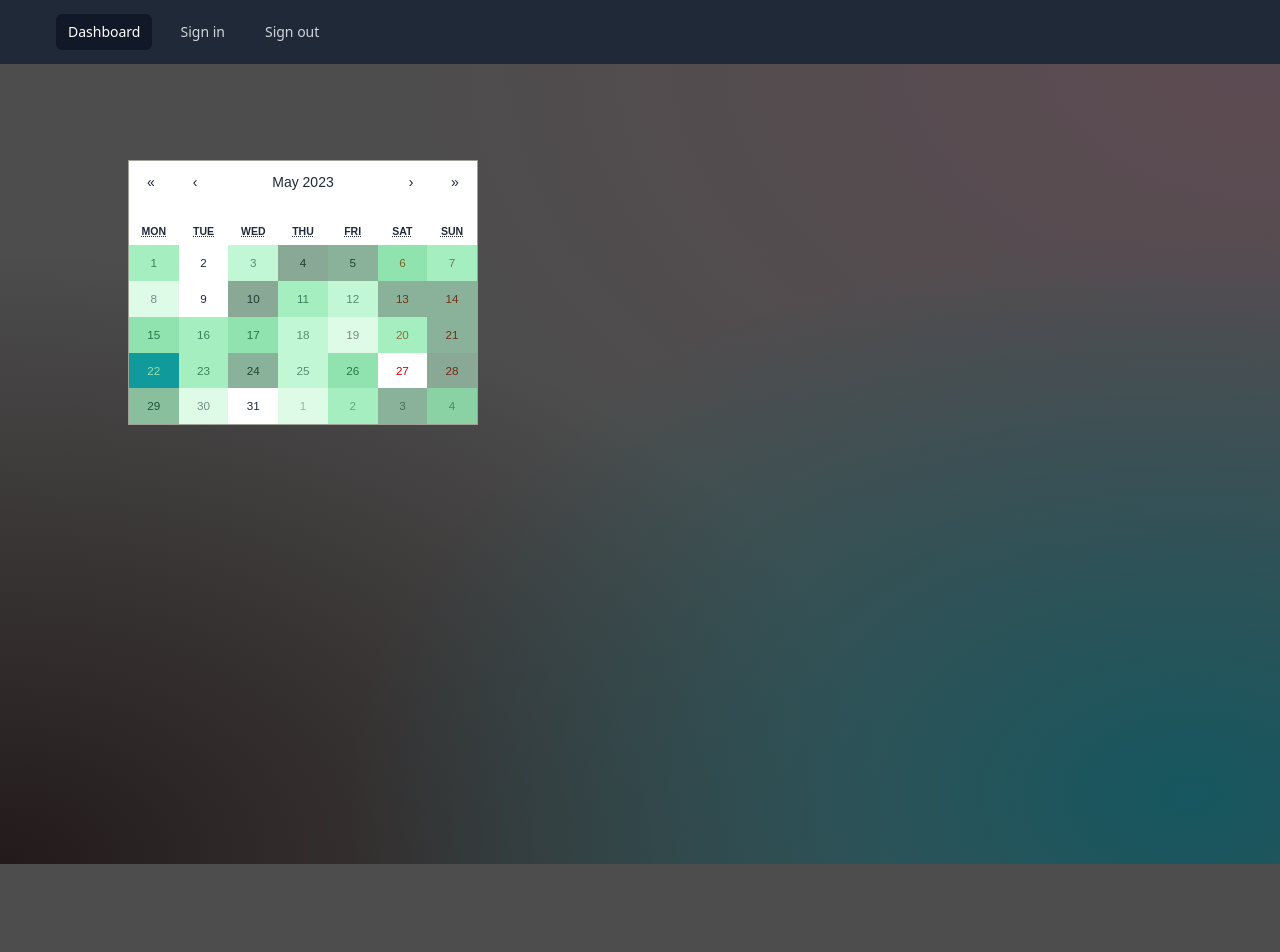
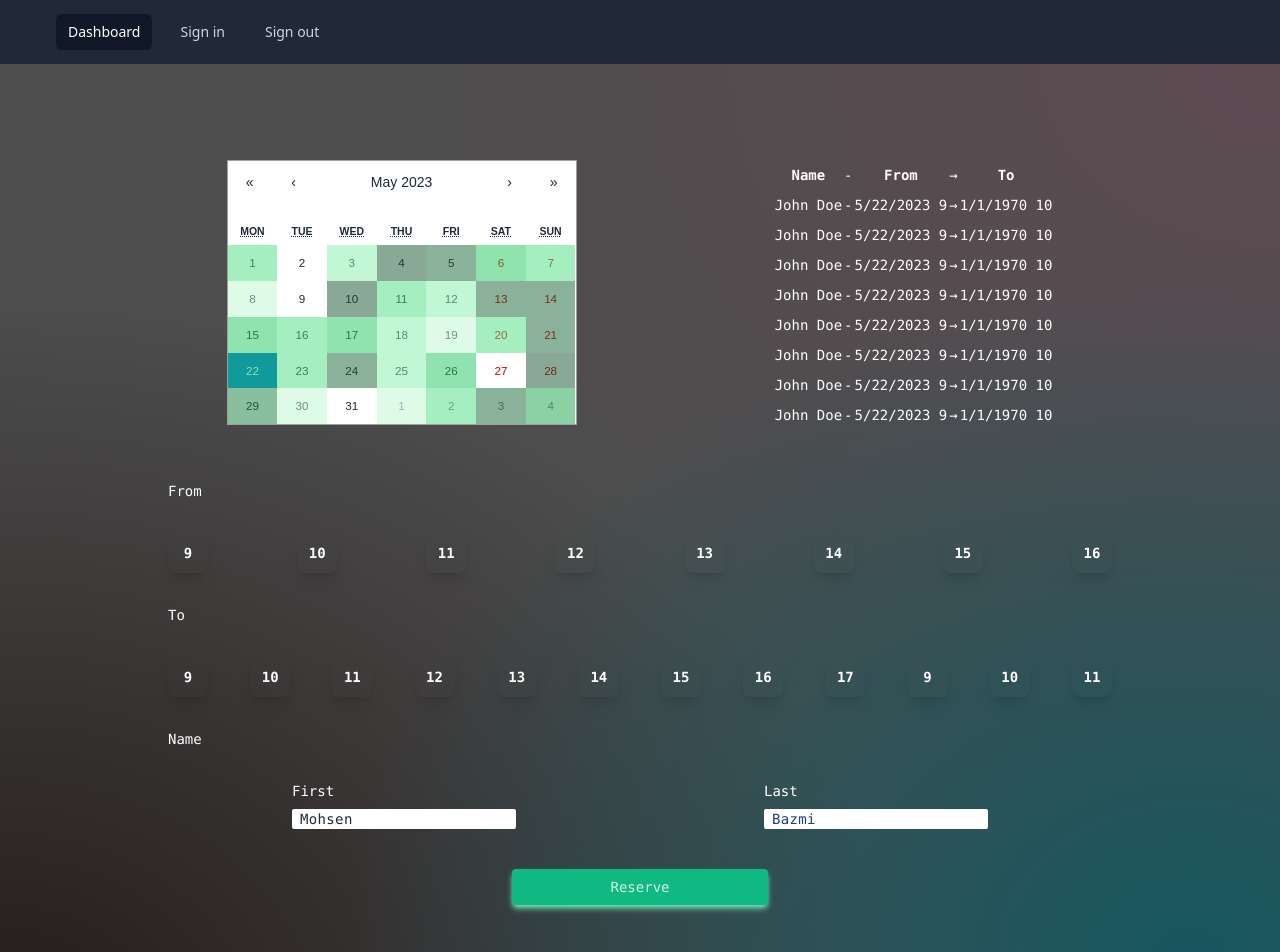
Before and after one commit to Mohsen-Bazmi/react-next, a Next.js app: page / in a window 1280 px wide. Shown: the top 952 px of the page. Before the commit the page ends 864 px from the top, so only its background shows below. Built offline with nearby package versions, Linux system fonts and the light colour scheme.

Commit message:
style(ui): design the forms and style the ui

```diff
--- a/app/globals.css
+++ b/app/globals.css
@@ -11,6 +11,6 @@ body {
   color: white;
 }
 
-input {
+input[type=text] {
   color: black;
 }
--- a/app/page.tsx
+++ b/app/page.tsx
@@ -1,17 +1,18 @@
+import { ReservationForm } from "@/components/ReservationForm";
 import { ReservationReport } from "@/components/ReservationReport";
 
 
 export default function Home() {
   return (
     <main className="flex min-h-screen flex-col items-center justify-between p-24">
-      <div className="z-10 w-full max-w-5xl items-center justify-between font-mono text-sm lg:flex">
+      <div className="z-10 w-full max-w-5xl items-center justify-between font-mono text-sm">
         {/* calendar for the current month:
               The number of that dayʼs reservation when we hover
               over it. Also for each day, it should show a different shade of green
                         (higher when there are more reservations) */}
 
         <ReservationReport />
-
+        <ReservationForm />
         {/* current date reservations:
               Once the user clicks on the date he can see what users are and for how long
                       they are using the car that day. (if any)
--- a/components/DateCell.tsx
+++ b/components/DateCell.tsx
@@ -2,7 +2,7 @@ import { NumberOfHoursPerDay } from "@/domain/types";
 
 export const DateCell = ({ count }: { count: NumberOfHoursPerDay }) =>
     <div data-tooltip-id="reserved-hours-for-day"
-        data-tooltip-content={count.toString()}
+        data-tooltip-content={count.toString()+" Reservations"}
         className={classNamesFor(count) + " absolute top-0 left-0 w-full h-full bg-opacity-50"}>
     </div>
 
--- a/components/HourButton.tsx
+++ b/components/HourButton.tsx
@@ -1,6 +1,6 @@
-import { BusinessHour } from "@/domain/types";
+import { BusinessHour, CloseOfBusinessHour } from "@/domain/types";
 
-export type HourProps = { hour: BusinessHour, isFree: Boolean };
+export type HourProps = { hour: number, isFree: Boolean };
 export const Hour = ({ hour, isFree }: HourProps) => {
     let classes = "border-white disabled hover:border-2 w-10 h-10 rounded-lg flex items-center justify-center shadow-lg";
     if (!isFree) {
--- a/components/HourPicker.tsx
+++ b/components/HourPicker.tsx
@@ -1,11 +1,14 @@
-import { BusinessHours } from "@/domain/types"
+import { BusinessHour, CloseOfBusinessHour } from "@/domain/types"
 import { Hour } from "./HourButton"
 
-export const HourPicker = () => {
+export const HourPicker = ({ label, options }: { label: string, options: readonly number[] }) => {
     return <>
-        <label>At</label>
-        <div className='flex flex-row font-mono text-white text-sm font-bold leading-6'>
-            {BusinessHours.map(hour => <Hour key={hour} hour={hour} isFree={false} />)}
+        <label>{label}</label>
+        <div className='flex justify-between flex-row font-mono text-white text-sm font-bold leading-6'>
+            {options.map(hour =>
+                <Hour key={hour}
+                    hour={hour}
+                    isFree={true} />)}
         </div>
     </>
 }
--- a/components/ReservationForm.tsx
+++ b/components/ReservationForm.tsx
@@ -1,6 +1,8 @@
 'use client'
 
 import { useForm } from "react-hook-form"
+import { HourPicker } from "./HourPicker";
+import { BusinessHours, CloseOfBusiessHour } from "@/domain/types";
 
 export const ReservationForm = () => {
 
@@ -11,7 +13,7 @@ export const ReservationForm = () => {
         }
     });
 
-    console.log(errors); //=> on change
+    // console.log(errors); //=> on change
 
 
     const onSubmit = (data: any) => {
@@ -19,19 +21,28 @@ export const ReservationForm = () => {
     }
     return <form onSubmit={handleSubmit(onSubmit)} >
 
-        <div className="flex flex-col">
+        <div className="flex flex-col p-10">
 
-            <div className="flex">
-
-                <input {...register("firstName", {
+            <div className="flex justify-between flex-col space-y-8">
+                <HourPicker label="From" options={BusinessHours} />
+                <HourPicker label="To" options={[...BusinessHours, CloseOfBusiessHour, 9, 10, 11]} />
+                <label>Name</label>
+                <div className="flex flex-row justify-around flex-wrap">
+                    <div className="flex-col flex space-y-2">
+                        <label>First</label>
+                        <input className="text-gray-800 tracking-wide indent-2 rounded-sm w-56" {...register("firstName", {
                             required: "First Name is required",
                             minLength: {
                                 value: 4,
                                 message: "First Name must be no shorter than 4 characters."
                             }
                         })} placeholder="First Name" />
-                {errors.firstName?.message}
-                <input {...register("lastName", {
+                        <span> {errors.firstName?.message}</span>
+                    </div>
+                    <div className="flex flex-row justify-around flex-wrap">
+                        <div className="flex-col flex space-y-2">
+                            <label>Last</label>
+                            <input className="text-blue-900 tracking-wide indent-2 rounded-sm w-56" {...register("lastName", {
                                 required: "Last Name is required",
                                 // maxLength:{
 
@@ -41,8 +52,12 @@ export const ReservationForm = () => {
                                     message: "Last Name must be no shorter than 4 characters."
                                 }
                             })} placeholder="Last Name" />
-                <input type="submit" />
+                        <span> {errors.lastName?.message}</span>
 
+                        </div>
+                    </div>
+                </div>
+                <input className="self-center w-64 ignore-csspx-6 py-2 text-sm transition-colors duration-300 rounded shadow-md text-emerald-100 bg-emerald-500 hover:bg-emerald-600 shadow-emerald-300" type="submit" value="Reserve" />
             </div>
         </div>
     </form>
--- a/components/ReservationReport.tsx
+++ b/components/ReservationReport.tsx
@@ -6,18 +6,26 @@ import 'react-calendar/dist/Calendar.css';
 import { Tooltip } from "react-tooltip";
 import 'react-tooltip/dist/react-tooltip.css'
 import { DateCell } from "./DateCell";
+import { array } from "ts-pattern/dist/patterns";
 
-export const ReservationReport = ({}) => {
+const defaultReservationsOfDay: Reservation[] = Array(8).fill(
+    {
+        hours: [],
+        reserver: { firstName: "John", lastName: "Doe" },
+        interval: {
+            from: { date: new Date(), at: 9 },
+            to: { date: new Date(2022), at: 10 },
+        }
+    })
+const numberOfReservationsOn = (e: any): NumberOfHoursPerDay =>
+    Math.floor(Math.random() * 9) as NumberOfHoursPerDay;
+export const ReservationReport = ({ }) => {
     const [selectedDate, selectDate] = useState(new Date());
-    const numberOfReservationsOn = (e: any): NumberOfHoursPerDay =>
-        Math.floor(Math.random() * 9) as NumberOfHoursPerDay;
 
-    const reservationsOfDay:Reservation[] = [
+    const [reservationsOfDay, setReservationsOfDay] = useState(defaultReservationsOfDay);
 
-    ]
-
-    return <div className="flex flex-col">
-        <div className="text-gray-800 bg-gree">
+    return <div className="flex flex-col md:flex-row flex-wrap justify-around">
+        <div className="text-gray-800 bg-gree pb-4">
             <Calendar
                 onActiveStartDateChange={v => alert(v.activeStartDate)}
                 onChange={(v, e) => alert(v)}
@@ -25,13 +33,33 @@ export const ReservationReport = ({}) => {
 
                 tileContent={
                     ({ activeStartDate, date, view }) =>
-                    <DateCell count={numberOfReservationsOn(date)} />}
+                        <DateCell count={numberOfReservationsOn(date)} />}
 
                 tileClassName="relative" />
             <Tooltip id="reserved-hours-for-day" />
         </div>
+
         <div>
-
+            <table className="leading-7">
+                <thead>
+                    <tr>
+                        <th>Name</th>
+                        <td>-</td>
+                        <th>From</th>
+                        <td>→</td>
+                        <th>To</th>
+                    </tr>
+                </thead>
+                <tbody>
+                    {reservationsOfDay.map((r, i) => <tr key={r.reserver.firstName + r.reserver.lastName}>
+                        <td>{r.reserver.firstName} {r.reserver.lastName}</td>
+                        <td>-</td>
+                        <td>{r.interval.from.date.toLocaleDateString()} {r.interval.from.at}</td>
+                        <td>→</td>
+                        <td>{r.interval.to.date.toLocaleDateString()} {r.interval.to.at}</td>
+                    </tr>)}
+                </tbody>
+            </table>
         </div>
     </div>
 }
--- a/domain/types.ts
+++ b/domain/types.ts
@@ -1,17 +1,13 @@
+import { RangeOfLength } from "@/lib/types";
+
 export const BusinessHours = [9, 10, 11, 12, 13, 14, 15, 16] as const;
+export type BusinessHour = typeof BusinessHours[number];
+
+export type OpenOfBusinessHour = 9;
 export const OpenOfBusinessHour = 9;
+
 export const CloseOfBusiessHour = 17;
-
-export type BusinessHour = typeof BusinessHours[number];
-export type OpenOfBusinessHour = 9;
 export type CloseOfBusinessHour = 17;
-const isBusinessHour = (hour: any): hour is BusinessHour =>
-    BusinessHours.includes(hour);
-const isWithinClosedBusinessHoursInterval = (hour: any): hour is BusinessHour | CloseOfBusinessHour =>
-    [...BusinessHours, CloseOfBusiessHour].includes(hour);
-
-type RangeOfLength<Num extends number, Result extends Array<unknown> = []> =
-    Result['length'] extends Num ? Result : RangeOfLength<Num, [...Result, Result['length']]>
 
 export type NumberOfHoursPerDay = RangeOfLength<BusinessHour>[number];
 
--- /dev/null
+++ b/lib/types.ts
@@ -0,0 +1,2 @@
+export type RangeOfLength<Num extends number, Result extends Array<unknown> = []> =
+    Result['length'] extends Num ? Result : RangeOfLength<Num, [...Result, Result['length']]>
--- a/package.json
+++ b/package.json
@@ -21,7 +21,7 @@
     "date-fns": "^2.30.0",
     "eslint": "8.41.0",
     "eslint-config-next": "13.4.3",
-    "next": "13.4.3",
+    "next": "^13.4.4",
     "next-auth": "^4.22.1",
     "postcss": "8.4.23",
     "react": "18.2.0",
```
Also changed, not shown: domain/rules.ts (+10 -1 lines), 1 other file (tests, documents, lock files or other folders). Lines whose indentation alone changed are shown as unchanged.
